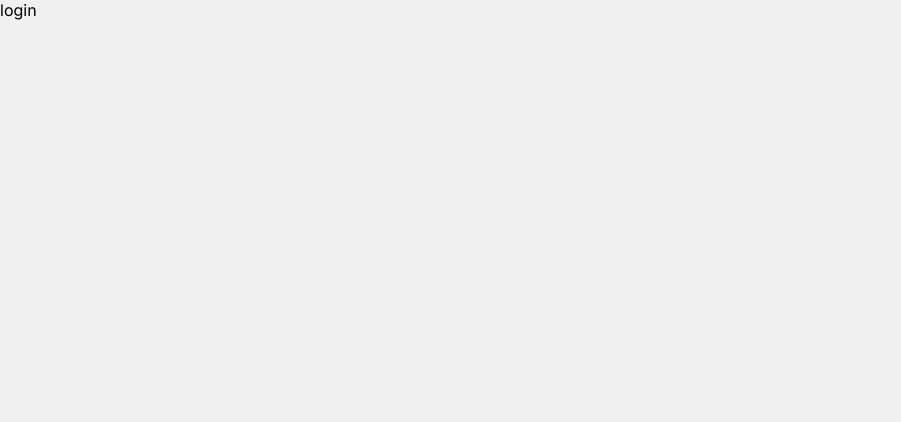
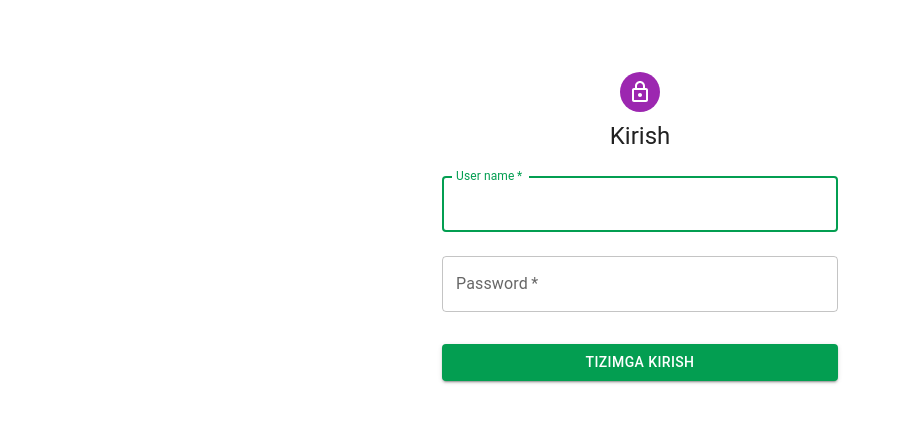
Before and after one commit to shohruzbekcoder007/tift, a React (Create React App) app: page / in a window 1280 px wide. Shown: the top 422 px of the page, without its empty margins (0-901 px from the left). Built offline with nearby package versions, Linux system fonts and the light colour scheme.

Commit message:
login starter created

```diff
--- a/src/App.js
+++ b/src/App.js
@@ -15,6 +15,7 @@ import FilingApplication from './components/FilingApplication'
 import Attend from './components/Attend'
 import TeacherSciences from './components/TeacherSciences'
 import CourseManagement from './components/CourseManagement'
+import Login from './components/Login'
 // import {TabsUnstyled} from "@mui/base"
 
 function App() {
@@ -23,7 +24,7 @@ function App() {
       <ThemeProvider theme={defaultTheme}>
         <BrowserRouter>
           <Routes>
-            <Route path="/" element={<p>login</p>}/>
+            <Route path="/" element={<Login/>}/>
             <Route path="teacher" element={<Main />}>
               <Route path="dashboard" element={<TeacherDashboard />} />
               <Route path="nb" element={<Attend/>} />
--- /dev/null
+++ b/src/components/Login/index.jsx
@@ -0,0 +1,76 @@
+import * as React from 'react';
+import Avatar from '@mui/material/Avatar';
+import Button from '@mui/material/Button';
+import CssBaseline from '@mui/material/CssBaseline';
+import TextField from '@mui/material/TextField';
+import Box from '@mui/material/Box';
+import Typography from '@mui/material/Typography';
+import Container from '@mui/material/Container';
+import { useNavigate } from "react-router-dom"
+
+
+export default function Login() {
+
+  let navigate = useNavigate()
+
+  const handleSubmit = (event) => {
+    event.preventDefault();
+    const data = new FormData(event.currentTarget);
+    console.log({
+      name: data.get('email'),
+      password: data.get('password'),
+    });
+    navigate('teacher/dashboard')
+  };
+
+  return (
+      <Container component="main" maxWidth="xs">
+        <CssBaseline />
+        <Box
+          sx={{
+            marginTop: 8,
+            display: 'flex',
+            flexDirection: 'column',
+            alignItems: 'center',
+          }}
+        >
+          <Avatar sx={{ m: 1, bgcolor: 'secondary.main', fill: "#fff", p: 1 }}>
+          <svg class="MuiSvgIcon-root MuiSvgIcon-fontSizeMedium css-vubbuv" focusable="false" aria-hidden="true" viewBox="0 0 24 24" data-testid="LockOutlinedIcon"><path d="M18 8h-1V6c0-2.76-2.24-5-5-5S7 3.24 7 6v2H6c-1.1 0-2 .9-2 2v10c0 1.1.9 2 2 2h12c1.1 0 2-.9 2-2V10c0-1.1-.9-2-2-2zM9 6c0-1.66 1.34-3 3-3s3 1.34 3 3v2H9V6zm9 14H6V10h12v10zm-6-3c1.1 0 2-.9 2-2s-.9-2-2-2-2 .9-2 2 .9 2 2 2z"></path></svg>
+          </Avatar>
+          <Typography component="h1" variant="h5">
+            Kirish
+          </Typography>
+          <Box component="form" onSubmit={handleSubmit} noValidate sx={{ mt: 1 }}>
+            <TextField
+              margin="normal"
+              required
+              fullWidth
+              id="email"
+              label="User name"
+              name="email"
+              autoComplete="email"
+              autoFocus
+            />
+            <TextField
+              margin="normal"
+              required
+              fullWidth
+              name="password"
+              label="Password"
+              type="password"
+              id="password"
+              autoComplete="current-password"
+            />
+            <Button
+              type="submit"
+              fullWidth
+              variant="contained"
+              sx={{ mt: 3, mb: 2 }}
+            >
+              Tizimga Kirish
+            </Button>
+          </Box>
+        </Box>
+      </Container>
+  );
+}
```
Also changed, not shown: 1 other file (tests, documents, lock files or other folders).
